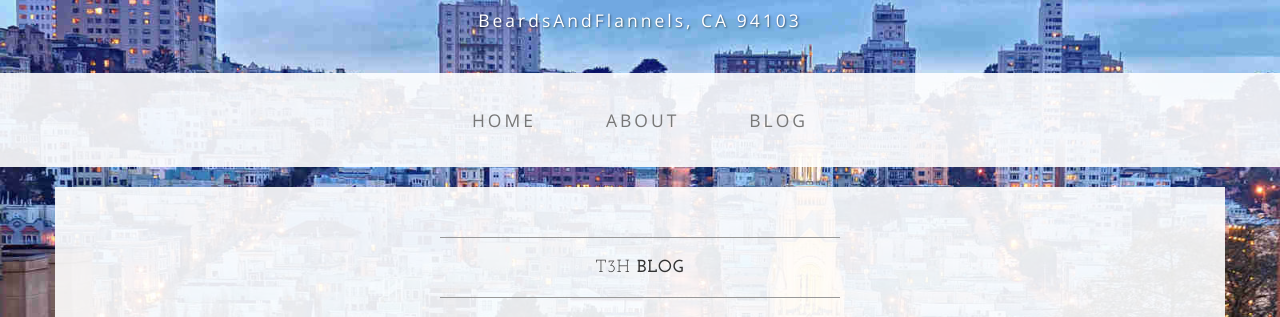
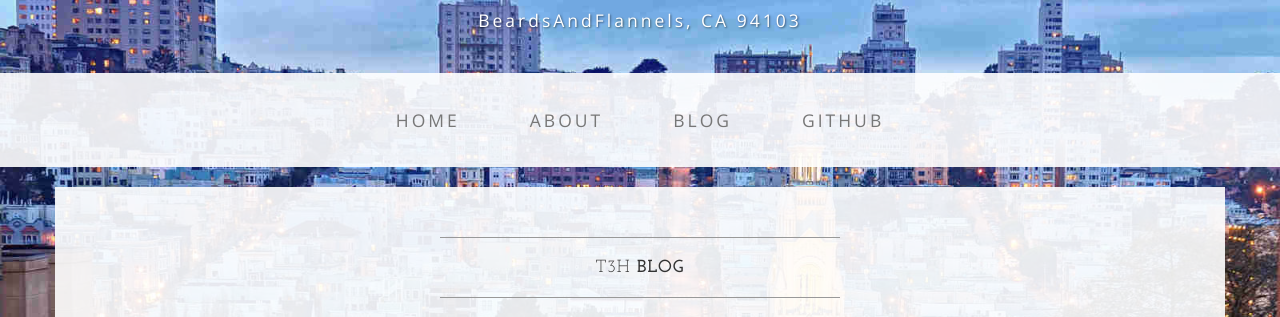
Before and after one commit to philelauria/philelauria.github.io, a plain HTML site: page blogPosts/11-13-14objectDelegation.html in a window 1280 px wide. Shown: the part 103-420 px from the top of the page. Drawn offline with nearby package versions, Linux system fonts and the light colour scheme.

Commit message:
added github on all pages

```diff
--- a/blogPosts/11-13-14objectDelegation.html
+++ b/blogPosts/11-13-14objectDelegation.html
@@ -60,6 +60,9 @@
                     </li>
                     <li>
                         <a href="../blog.html">Blog</a>
+                    </li>
+                    <li>
+                        <a href="https://github.com/philelauria" target="_blank">GitHub</a>
                     </li>
 <!--                     <li>
                         <a href="contact.html">Contact</a>
--- a/css/business-casual.css
+++ b/css/business-casual.css
@@ -24,6 +24,11 @@ h6 {
     font-weight: 700;
     letter-spacing: 1px;
 }
+/*
+.introText{
+    font-size: 20px;
+}*/
+
 /*
 .aboutpic {
     position: absolute;
```
Also changed, not shown: about.html (+4 -1 lines), blog.html (+3 -0 lines), blogPosts/12-03-14jsQuizzes.html (+3 -0 lines).
